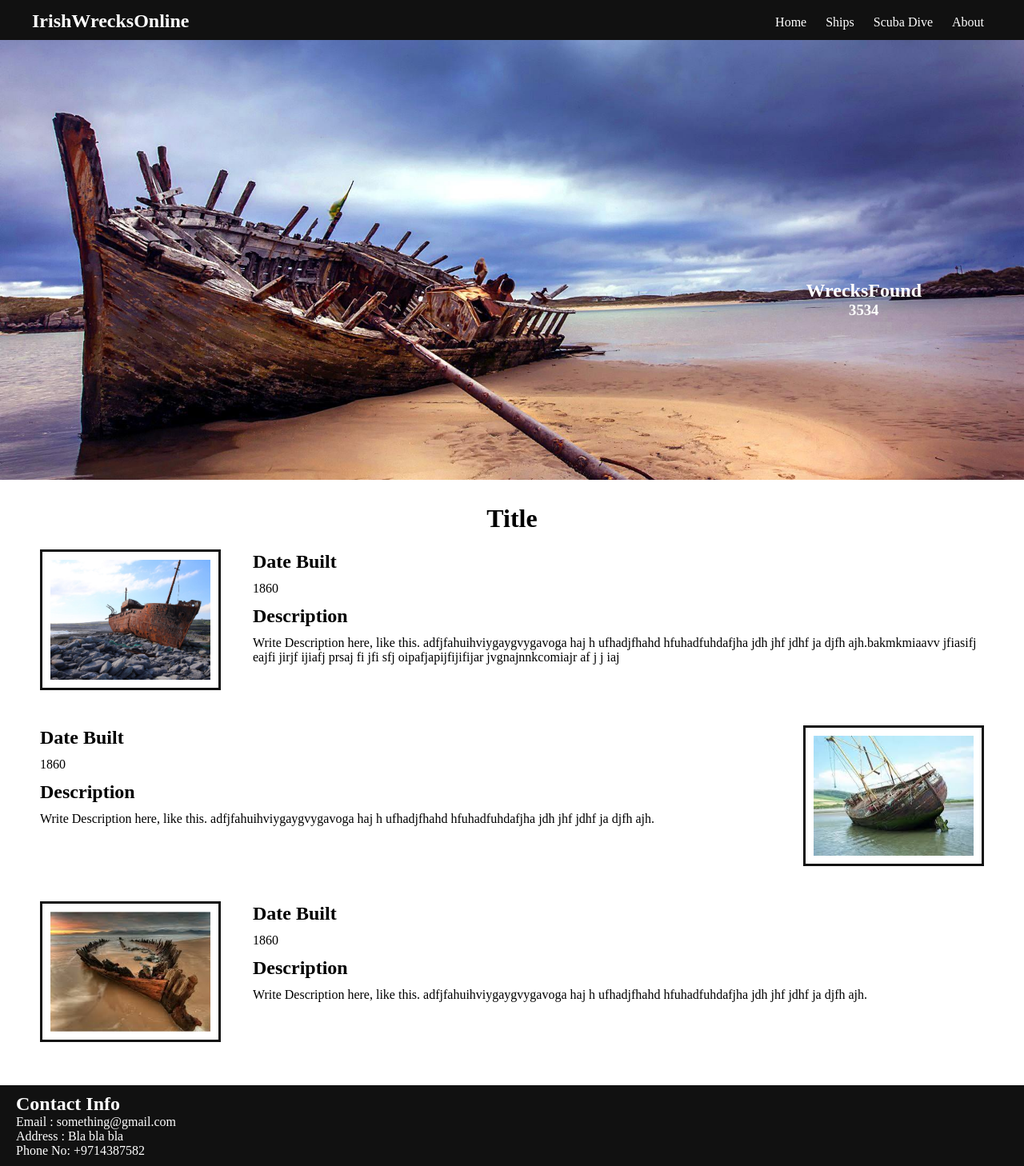
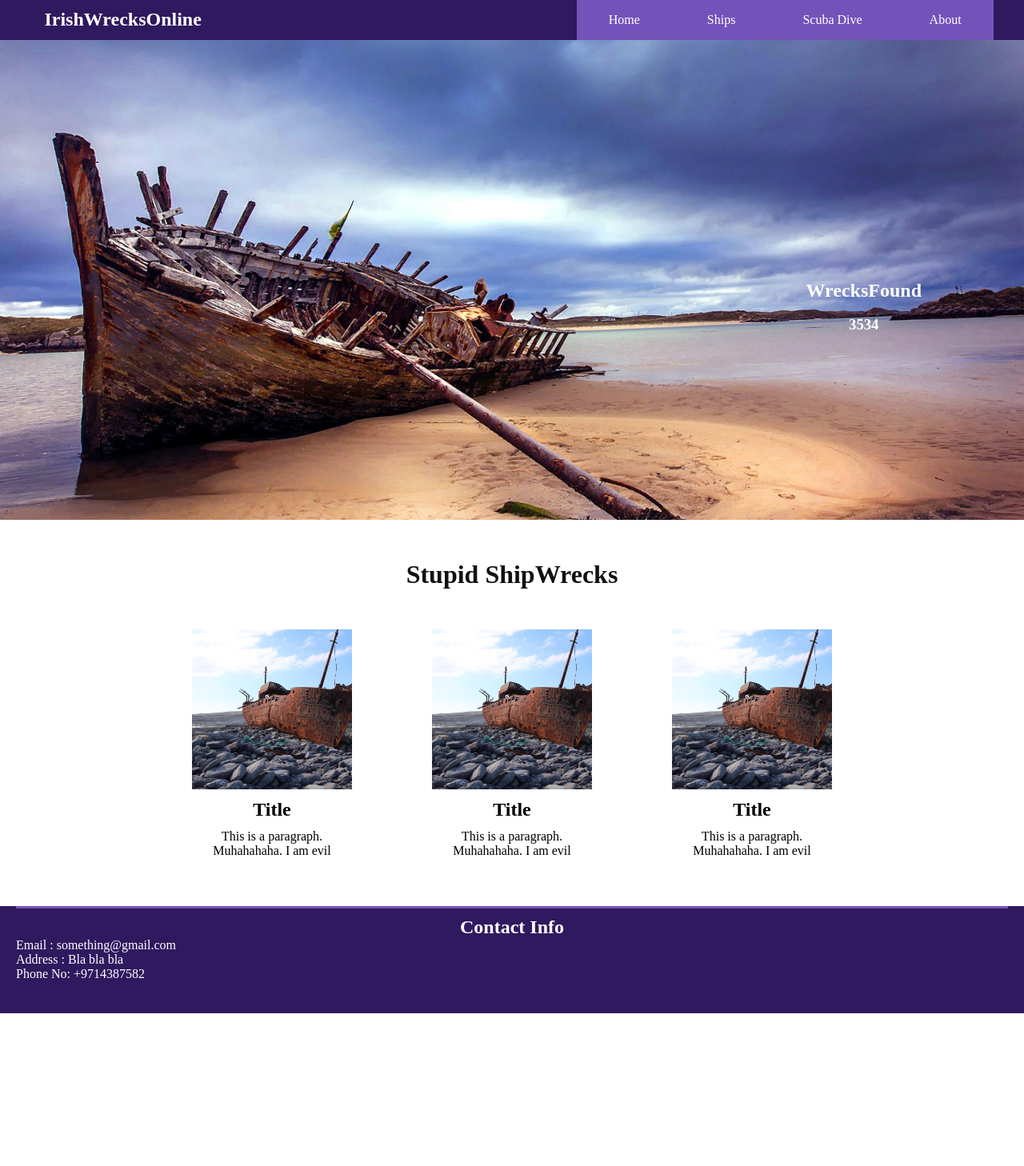
Before and after one commit to Emmanuel-Jumbo/IrishWrecksOnline, a PHP site: page / in a window 1280 px wide. Shown: the whole page at 80% size. After the commit the page ends 1267 px from the top, so only its background shows below. Run offline with PHP 8.4, Linux system fonts and the light colour scheme.

Commit message:
Add files via upload

```diff
--- a/IrishWrecksOnline/footer.php
+++ b/IrishWrecksOnline/footer.php
@@ -1,14 +1,11 @@
+
 <footer>
+	<div id="smallLine"></div>
 	<aside>
 		<h2>Contact Info</h2>
 		<p>Email : something@gmail.com</p>
-		<p>
-			Address : Bla bla bla
-		</p>
-		<p>
-			Phone No: +9714387582
-		</p>
-
+		<p>Address : Bla bla bla</p>
+		<p>Phone No: +9714387582</p>
 	</aside>
 
 </footer>
--- a/IrishWrecksOnline/index.php
+++ b/IrishWrecksOnline/index.php
@@ -3,53 +3,45 @@
 ?>
 
 	<main>
-		<div id="aboutImgContainer">
+		<div id="homeImgContainer">
 			<div class="imgFacts">
 				<h2>WrecksFound</h2><br>
 				<h3>3534</h3>
 			</div>
 		</div>
-		<div id="bottomHomePage">
-			<h1 class="title">Title</h1>
+		<div class="bottomHomePage">
+			<h1 class="title">Stupid ShipWrecks</h1>
+			<aside>
 				<div class="infoBlock">
-				<aside class="infoImg">
-					<a href="IndividualShip.php"><img src="imgs/wreck2.jpg"></a>
-				</aside>
-				<aside class="infoText">
-					<h2>Date Built</h2><br>
-					<p>1860</p>
-					<h2>Description</h2><br>
-					<p>Write Description here, like this. adfjfahuihviygaygvygavoga haj  h ufhadjfhahd hfuhadfuhdafjha jdh jhf jdhf ja  djfh ajh.bakmkmiaavv   jfiasifj eajfi jirjf ijiafj prsaj fi jfi sfj oipafjapijfijifijar jvgnajnnkcomiajr af j j iaj </p>
-				</aside>
-
+					<div class="infoImg">
+						<img src="imgs/wreck2.jpg">
+					</div>
+					<div class="infoText">
+						<h2 class="title">Title</h2>
+						<p>This is a paragraph. Muhahahaha. I am evil</p>
+					</div>
 				</div>
 				<div class="infoBlock">
-				<aside class="infoText">
-					<h2>Date Built</h2><br>
-					<p>1860</p>
-					<h2>Description</h2><br>
-					<p>Write Description here, like this. adfjfahuihviygaygvygavoga haj  h ufhadjfhahd hfuhadfuhdafjha jdh jhf jdhf ja  djfh ajh.</p>
-				</aside>
-
-				<aside class="infoImg">
-					<a href="IndividualShip.php"><img src="imgs/wreck3.jpg"></a>
+					<div class="infoImg">
+						<img src="imgs/wreck2.jpg">
+					</div>
+					<div class="infoText">
+						<h2 class="title">Title</h2>
+						<p>This is a paragraph. Muhahahaha. I am evil</p>
+					</div>
+				</div>
+				<div class="infoBlock">
+					<div class="infoImg">
+						<img src="imgs/wreck2.jpg">
+					</div>
+					<div class="infoText">
+						<h2 class="title">Title</h2>
+						<p>This is a paragraph. Muhahahaha. I am evil</p>
+					</div>
+				</div>
 			</aside>
 		</div>
-			<div class="infoBlock">
-				<aside class="infoImg">
-					<a href="IndividualShip.php"><img src="imgs/wreck4.jpg"></a>
-				</aside>
-				<aside class="infoText">
-					<h2>Date Built</h2><br>
-					<p>1860</p>
-					<h2>Description</h2><br>
-					<p>Write Description here, like this. adfjfahuihviygaygvygavoga haj  h ufhadjfhahd hfuhadfuhdafjha jdh jhf jdhf ja  djfh ajh.</p>
-				</aside>
-
-			</div>
-		</div>
-	</main>
-
 		<?php
 		require "footer.php";
 		?>
+	</main>
--- a/IrishWrecksOnline/style.css
+++ b/IrishWrecksOnline/style.css
@@ -1,38 +1,72 @@
 
+/*Setting margin of all elements to 0*/
+/*Setting color of all texts to white*/
  *{
 	margin: 0px;
 	color: white;
  }
+ /*Setting background color of the whole body*/
  body, html{
   height: 100%;
- }
- main{
-  min-height: 78%;
-
+  background-color: white;
  }
 
+/*Makes the header follow scrolling*/
+ main{
+  position:absolute;
+  top: 50px;
+  left:0px;
+  right:0px;
+  bottom:0px;
+  overflow-y:scroll;
+ }
+
+ /*Setting background-color and height of the header*/
  header{
- 	background-color: #111;
+ 	background-color: #2f195f;
 	height: 50px;
  }
+
  h1{
-  color: black;
+  color: #111;
  }
 
+ /*Taking out dots of unorderd list and underlines of anchor */
  ul, a {
  	text-decoration: none;
  }
 
- ul{
-	padding-top: 13px;
+
+ul {
+	width: 100%;
+  height: 100%;
+  display: inline-block;
+  padding: 0px;
  }
 
  nav{
  	display: inline;
+  height: 50px;
+
+  }
+  /*Preparing animation by using transition*/
+ nav a{
+  padding: 0 40px;
+  transition: 0.2s;
+
  }
+ /*animation occurs when the mouse hovers on an anchor*/
+ nav a:hover{
+  background-color: #2f195f;
+  padding:16px 40px 16.5px 40px;
+ }
+   /*animation occurs when the mouse hovers on an anchor*/
+nav h2{
+	display: inline-block;
+  padding: 17px;
+  padding-top: 11px;
+  margin-left: 3%;
 
-h2{
-	display: inline;
 }
 .imgFacts{
 	display: inline;
@@ -45,30 +79,21 @@ h2{
 
 
 #navDiv{
-
+  background-color: #7353BA;
 	display: inline-block;
 	float: right;
-	margin-right: 30px;
-	margin-top: 6px;
+  padding: 16px 0px;
+  margin-right: 3%;
+
 
 }
 
- nav li {
+ li {
 	display: inline;
-	margin-right: 20px;
-
  }
 
  #homeImgContainer{
- 	height: 550px;
- 	background-image: url("imgs/wreck1.jpg");
- 	background-size: cover;
- 	background-repeat: no-repeat;
-  background-position: 0 50%;
- 	text-align: right;
-  }
-  #aboutImgContainer{
-  height: 550px;
+  height: 600px;
   background-image: url("imgs/wreck1.jpg");
   background-size: cover;
   background-repeat: no-repeat;
@@ -77,9 +102,19 @@ h2{
   vertical-align: center;
 
   }
+  #aboutImgContainer{
+  height: 600px;
+  background-image: url("imgs/wreck1.jpg");
+  background-size: cover;
+  background-repeat: no-repeat;
+  background-position: 0 50%;
+  text-align: center;
+  margin-top: -2px;
+
+  }
   #scubaImgContainer{
-  height: 550px;
-  background-image: url("imgs/scuba.jpg");
+  height: 600px;
+  background-image: url("imgs/scuba.png");
   background-size: cover;
   background-repeat: no-repeat;
   background-position: 0 50%;
@@ -91,8 +126,8 @@ h2{
     text-align: center;
   }
 
-  #bottomHomePage{
-  	margin: 30px;
+  .bottomHomePage{
+  	margin-top:50px;
 
   }
 
@@ -102,39 +137,43 @@ h2{
     margin: 0% 12%;
   }
 
+  .bottomHomePage aside{
+
+    display: flex;
+    justify-content: center;
+    flex-wrap: wrap;
+  }
+
   .infoBlock{
-  	overflow: auto;
-  	display: flex;
-  	max-height: 220px;
-    justify-content: center;
+    width: 200px;
+    margin:50px ;
+    padding-bottom: 10px;
+  	height: auto;
+
   }
 
   .infoImg{
-	margin: 20px;
-  float:right;
-  justify-content: space-between;
+    width: 200px;
+    height:200px;
   }
 
   .infoImg img{
-  	width: 200px;
-  	height: 150px;
+    width: 100%;
+  	height: 100%;
   	object-fit: cover;
-  	border: solid;
-  	border-color: #111;
-  	padding: 10px;
+    object-position: 50% 50%;
   }
 
   .infoText{
-  	width: auto;
-  	margin: 0px 20px;
+  	margin: 20px
   	padding-top: 10px;
-    flex: 1;
 
   }
 
   .infoText p, .infoText h2{
   	color: black;
   	word-wrap: break-word;
+    text-align: center;
   }
 
   .infoText h2{
@@ -143,9 +182,22 @@ h2{
 
   footer{
     width: 100%;
-    background-color: #111;
+    background-color: #2f195f;
+
+  }
+  #smallLine{
+    margin: 0 20px;
+    background-color: #7353BA;
+    height:3px;
   }
   footer aside
   {
-    padding: 10px 20px;
+    padding: 10px 20px 40px 20px;
   }
+  footer h2{
+    text-align: center;
+    text-decoration: none;
+  }
+  footer ul{
+    display: inline;
+  }
```
Also changed, not shown: IrishWrecksOnline/IndividualShip.php (+4 -5 lines), IrishWrecksOnline/ScubaDive.php (+26 -34 lines), IrishWrecksOnline/about.php (+3 -4 lines), IrishWrecksOnline/imgs/scuba.png (added). Lines whose indentation alone changed are shown as unchanged.
